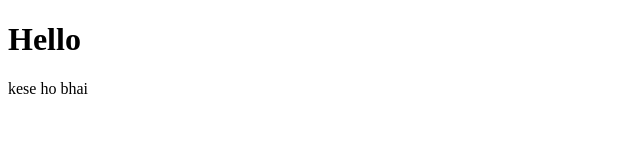
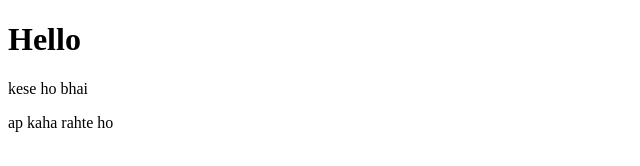
Before and after one commit to ZahidMalik16/git-repo, a plain HTML site: page index.html in a window 1280 px wide. Shown: the whole page, without its empty margins (0-640 px from the left). Drawn offline with Linux system fonts and the light colour scheme.

Commit message:
Add another Paragraph

```diff
--- a/index.html
+++ b/index.html
@@ -8,5 +8,6 @@
   <body>
     <h1>Hello</h1>
     <p>kese ho bhai</p>
+    <p>ap kaha rahte ho</p>
   </body>
 </html>
```
